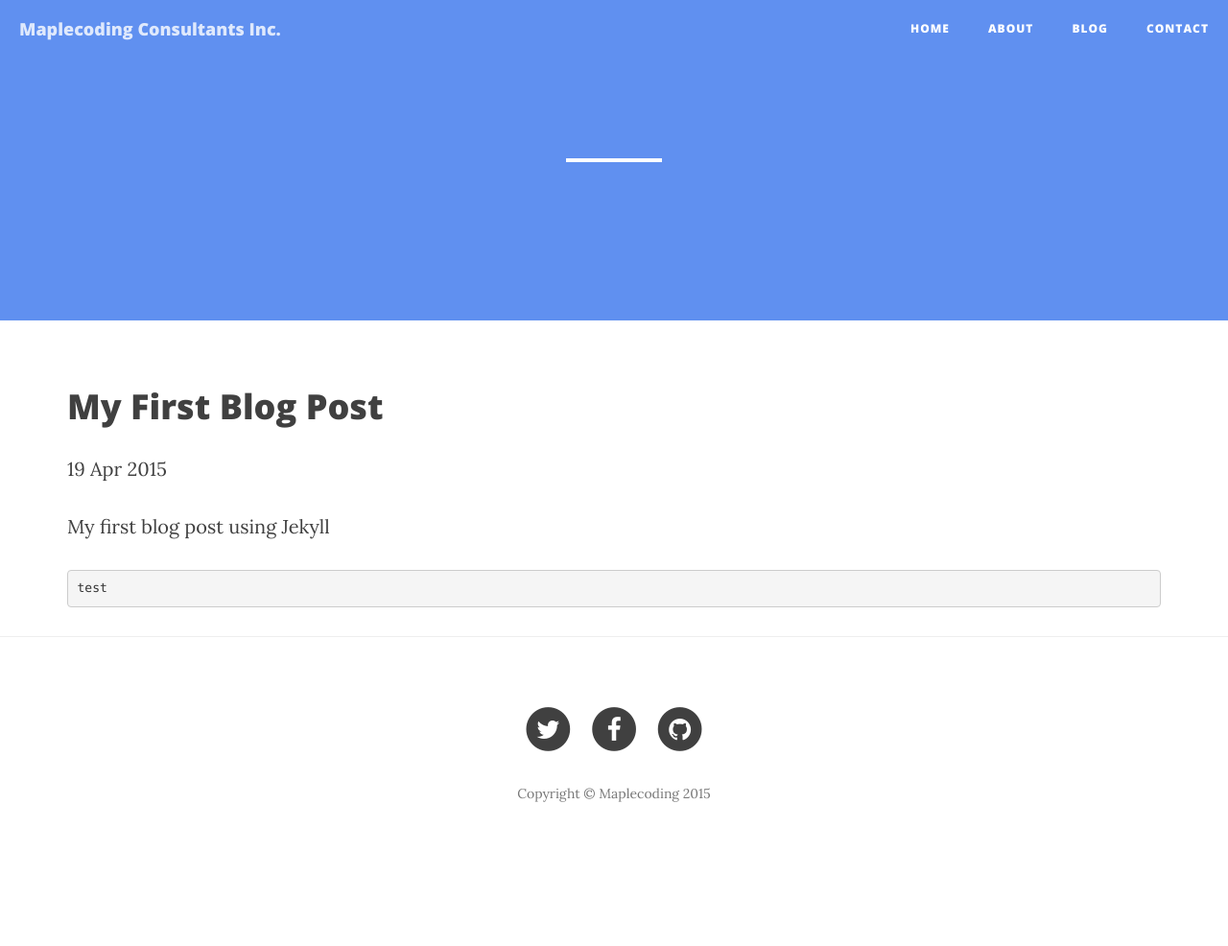
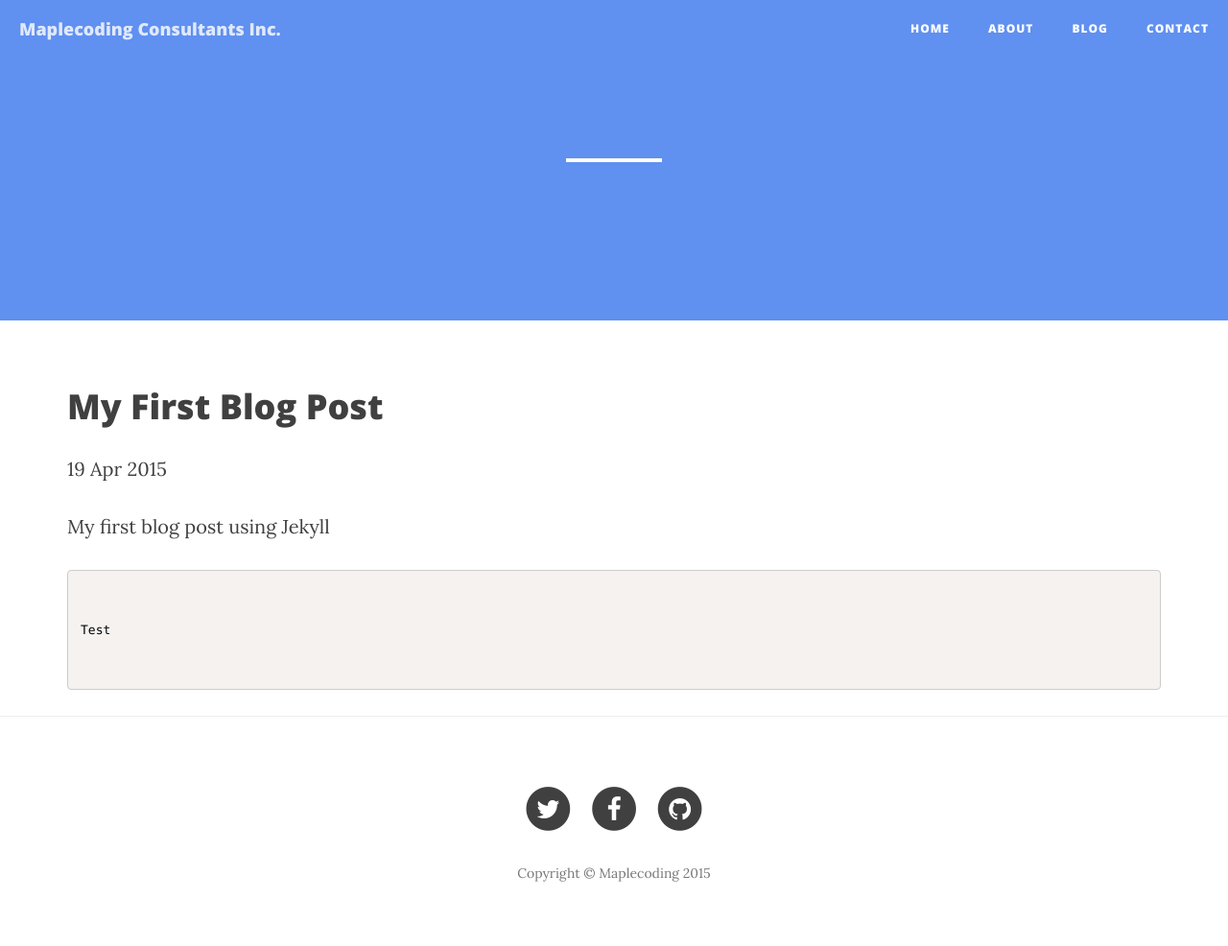
Before and after one commit to shawinder/shawinder.github.io, a Jekyll site: the page built from _posts/2015-04-19-my-first-blog-post.md, in a window 1280 px wide. Shown: the whole page at 96% size. Built offline with Jekyll 4.4.1, drawn with Linux system fonts in a browser that asks for light colours; nearby versions of some CDN libraries; library files that are not in the unit come from our copies; before the commit the page ends 903 px from its top, so only the background shows below that.

Commit message:
Update 2015-04-19-my-first-blog-post.md

```diff
--- a/_posts/2015-04-19-my-first-blog-post.md
+++ b/_posts/2015-04-19-my-first-blog-post.md
@@ -6,4 +6,10 @@ date: 2015-04-19
 
 My first blog post using Jekyll
 
-<pre><code class="xml hljs"><html><body>test</body></html></code></pre>
+<pre>
+<code class="language-markup">
+<html>
+<body>Test</body>
+</html>
+</code>
+</pre>
```
